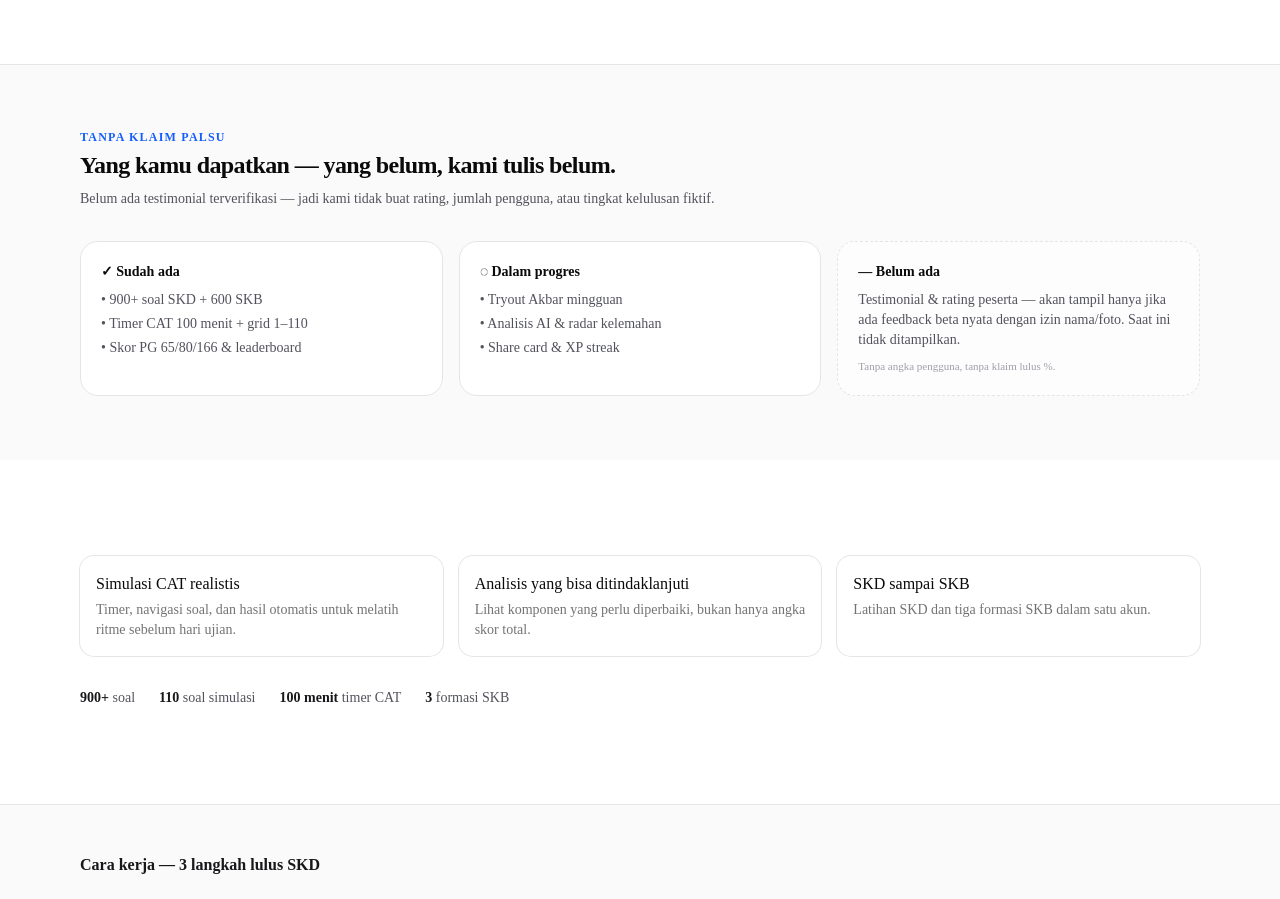
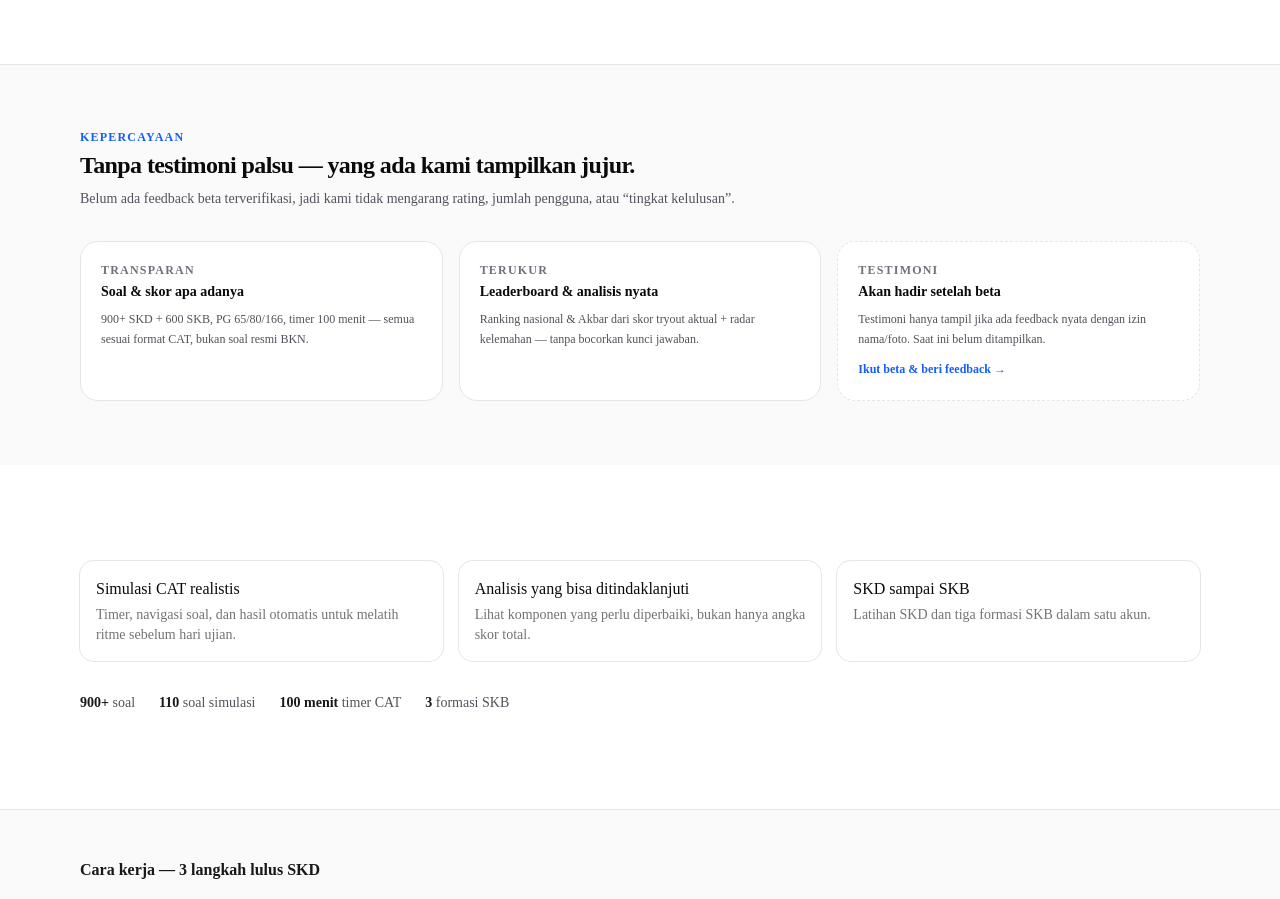
Before and after one commit to RhazorJavkins/CPNS_WEB, a Next.js app: page / in a window 1280 px wide. Shown: the part 4880-5779 px from the top of the page. Built offline with nearby package versions, Linux system fonts and the light colour scheme; no server answers; the database is empty.

Commit message:
fix: Fase 8 TrustSection rapikan
- ganti checklist Sudah/Dalam/Belum jadi 3 kartu user-facing: Transparan/Terukur/Testimoni akan hadir
- tanpa rating/jumlah user palsu, dashed hanya untuk testimoni pending + CTA beta

```diff
--- a/src/components/landing/TrustSection.tsx
+++ b/src/components/landing/TrustSection.tsx
@@ -1,36 +1,32 @@
 "use client";
+import Link from "next/link";
 
 export default function TrustSection() {
   return (
     <section className="bg-zinc-50 dark:bg-zinc-900 border-t">
       <div className="max-w-6xl mx-auto px-4 py-12 md:py-16">
         <div className="max-w-2xl">
-          <p className="text-xs font-semibold tracking-widest uppercase text-blue-600">Tanpa Klaim Palsu</p>
-          <h2 className="text-xl md:text-2xl font-bold tracking-tight mt-1">Yang kamu dapatkan — yang belum, kami tulis belum.</h2>
-          <p className="text-sm text-zinc-600 dark:text-zinc-400 mt-2">Belum ada testimonial terverifikasi — jadi kami tidak buat rating, jumlah pengguna, atau tingkat kelulusan fiktif.</p>
+          <p className="text-xs font-semibold tracking-widest uppercase text-blue-600">Kepercayaan</p>
+          <h2 className="text-xl md:text-2xl font-bold tracking-tight mt-1">Tanpa testimoni palsu — yang ada kami tampilkan jujur.</h2>
+          <p className="text-sm text-zinc-600 dark:text-zinc-400 mt-2">Belum ada feedback beta terverifikasi, jadi kami tidak mengarang rating, jumlah pengguna, atau “tingkat kelulusan”.</p>
         </div>
 
         <div className="mt-8 grid gap-4 md:grid-cols-3">
           <div className="rounded-2xl border bg-white dark:bg-zinc-950 p-5">
-            <p className="text-sm font-bold">✓ Sudah ada</p>
-            <ul className="mt-2 space-y-1 text-sm text-zinc-600 dark:text-zinc-400">
-              <li>• 900+ soal SKD + 600 SKB</li>
-              <li>• Timer CAT 100 menit + grid 1–110</li>
-              <li>• Skor PG 65/80/166 & leaderboard</li>
-            </ul>
+            <p className="text-xs font-semibold tracking-widest uppercase text-zinc-500">Transparan</p>
+            <h3 className="font-bold mt-1 text-sm">Soal & skor apa adanya</h3>
+            <p className="text-xs text-zinc-600 dark:text-zinc-400 mt-2 leading-relaxed">900+ SKD + 600 SKB, PG 65/80/166, timer 100 menit — semua sesuai format CAT, bukan soal resmi BKN.</p>
           </div>
           <div className="rounded-2xl border bg-white dark:bg-zinc-950 p-5">
-            <p className="text-sm font-bold">◌ Dalam progres</p>
-            <ul className="mt-2 space-y-1 text-sm text-zinc-600 dark:text-zinc-400">
-              <li>• Tryout Akbar mingguan</li>
-              <li>• Analisis AI & radar kelemahan</li>
-              <li>• Share card & XP streak</li>
-            </ul>
+            <p className="text-xs font-semibold tracking-widest uppercase text-zinc-500">Terukur</p>
+            <h3 className="font-bold mt-1 text-sm">Leaderboard & analisis nyata</h3>
+            <p className="text-xs text-zinc-600 dark:text-zinc-400 mt-2 leading-relaxed">Ranking nasional & Akbar dari skor tryout aktual + radar kelemahan — tanpa bocorkan kunci jawaban.</p>
           </div>
-          <div className="rounded-2xl border border-dashed bg-white/60 dark:bg-zinc-900 p-5">
-            <p className="text-sm font-bold">— Belum ada</p>
-            <p className="mt-2 text-sm text-zinc-600 dark:text-zinc-400">Testimonial & rating peserta — akan tampil hanya jika ada feedback beta nyata dengan izin nama/foto. Saat ini tidak ditampilkan.</p>
-            <p className="mt-2 text-[11px] text-zinc-400">Tanpa angka pengguna, tanpa klaim lulus %.</p>
+          <div className="rounded-2xl border border-dashed bg-white dark:bg-zinc-950 p-5">
+            <p className="text-xs font-semibold tracking-widest uppercase text-zinc-500">Testimoni</p>
+            <h3 className="font-bold mt-1 text-sm">Akan hadir setelah beta</h3>
+            <p className="text-xs text-zinc-600 dark:text-zinc-400 mt-2 leading-relaxed">Testimoni hanya tampil jika ada feedback nyata dengan izin nama/foto. Saat ini belum ditampilkan.</p>
+            <Link href="/tryout" className="inline-block mt-3 text-xs font-semibold text-blue-600">Ikut beta & beri feedback →</Link>
           </div>
         </div>
       </div>
```
